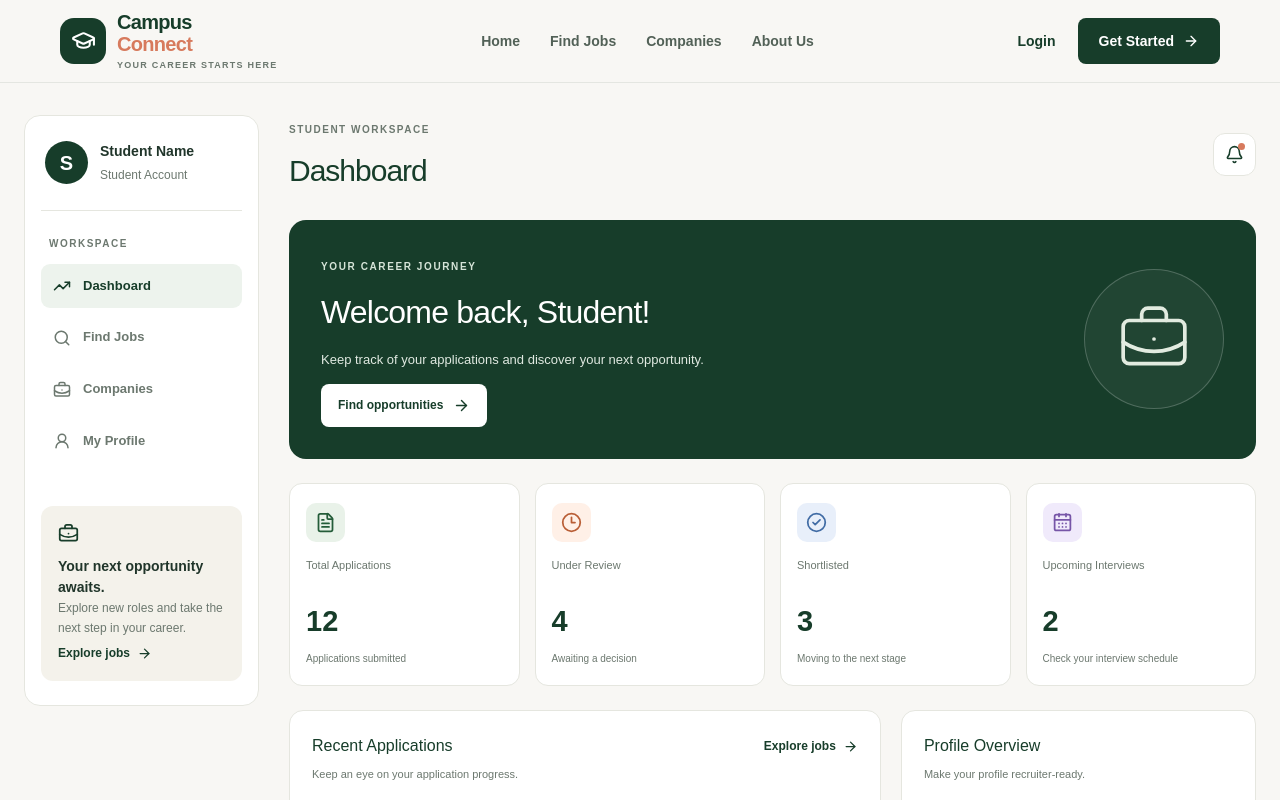
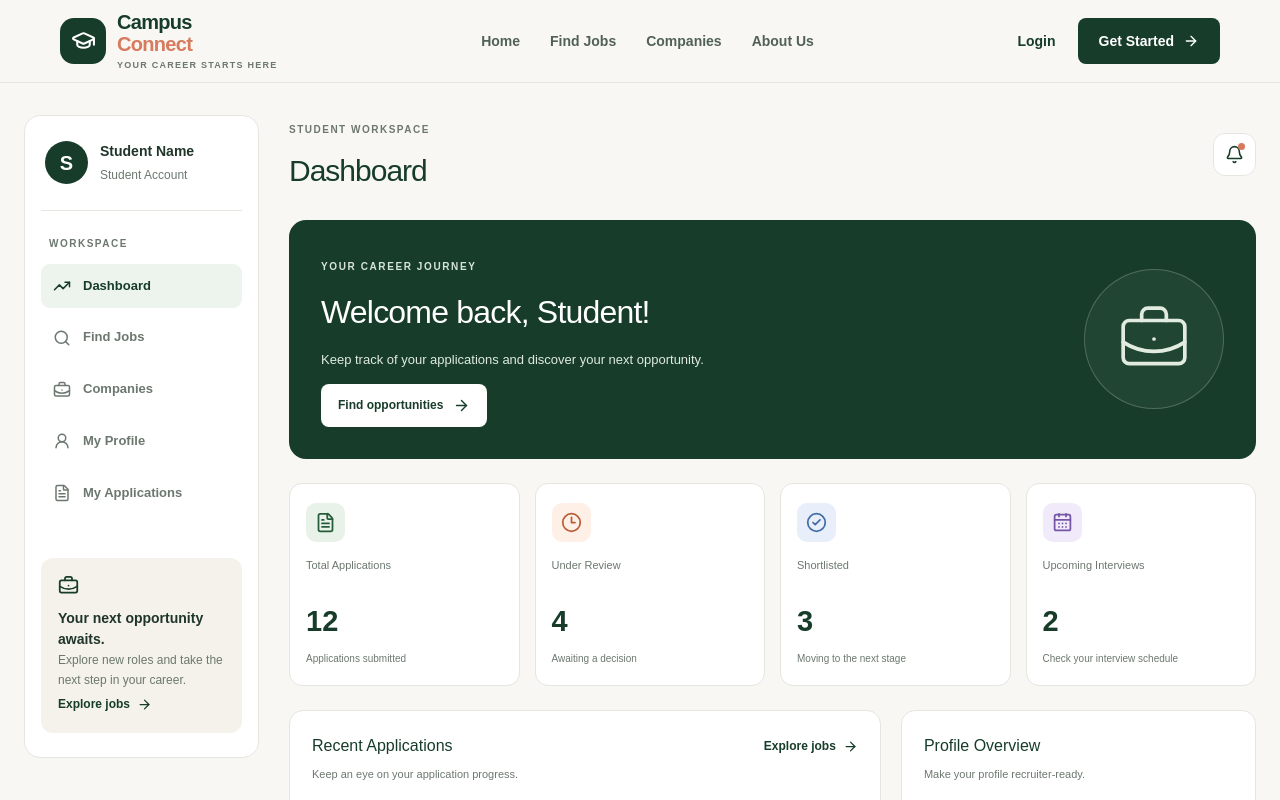
Before and after one commit to NupurDimri/CampusConnect, a Next.js app in the folder frontend/: page /student in a window 1280 px wide. Shown: the top 800 px of the page. Built offline with nearby package versions, Linux system fonts and the light colour scheme.

Commit message:
Update student dashboard

```diff
--- a/frontend/app/student/page.tsx
+++ b/frontend/app/student/page.tsx
@@ -73,10 +73,15 @@ export default function StudentDashboard() {
               <BriefcaseBusiness size={18} />
               Companies
             </Link>
+
             <Link href="/student/profile" className="student-nav-link">
-              <UserRound size={18} />
-              My Profile
+              <UserRound size={18} />My Profile
             </Link>
+
+            <Link href="/student/applications" className="student-nav-link">
+              <FileText size={18} />My Applications
+            </Link>
+
           </nav>
 
           <div className="student-sidebar-help">
```
